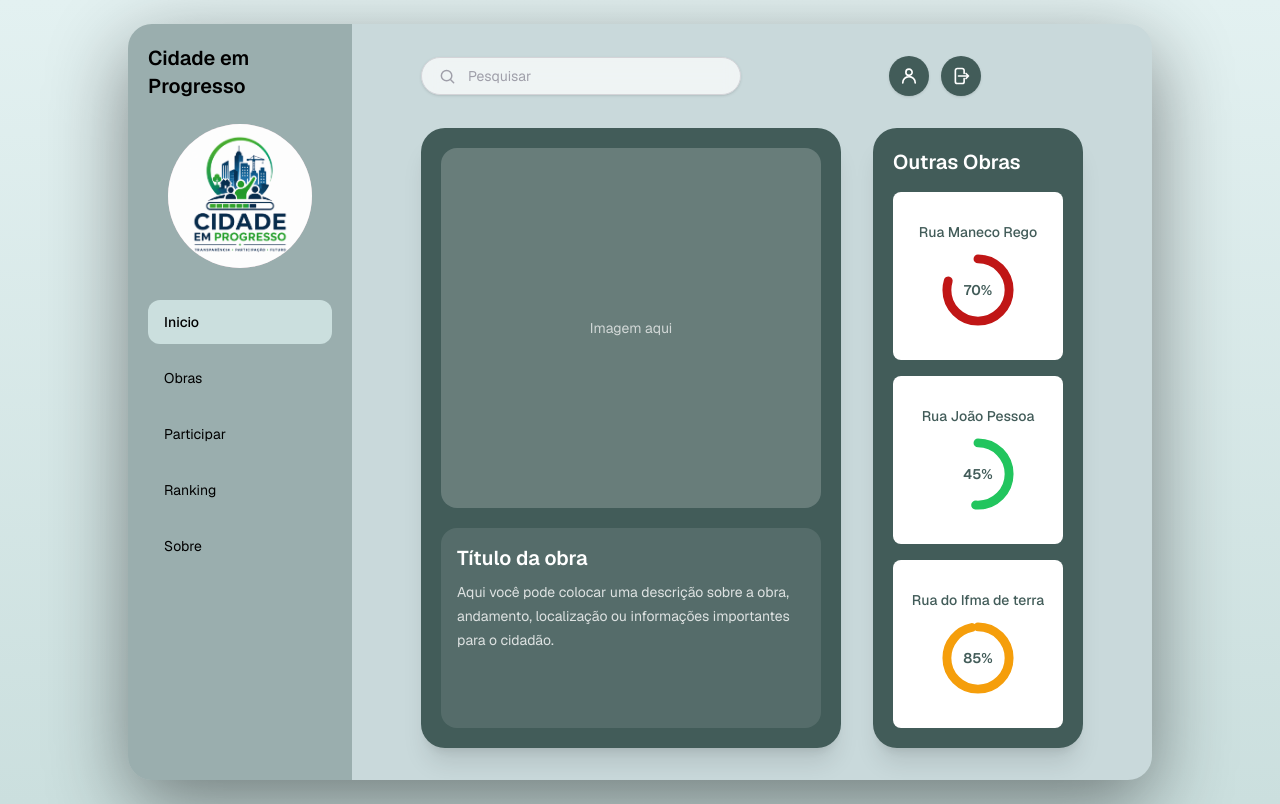
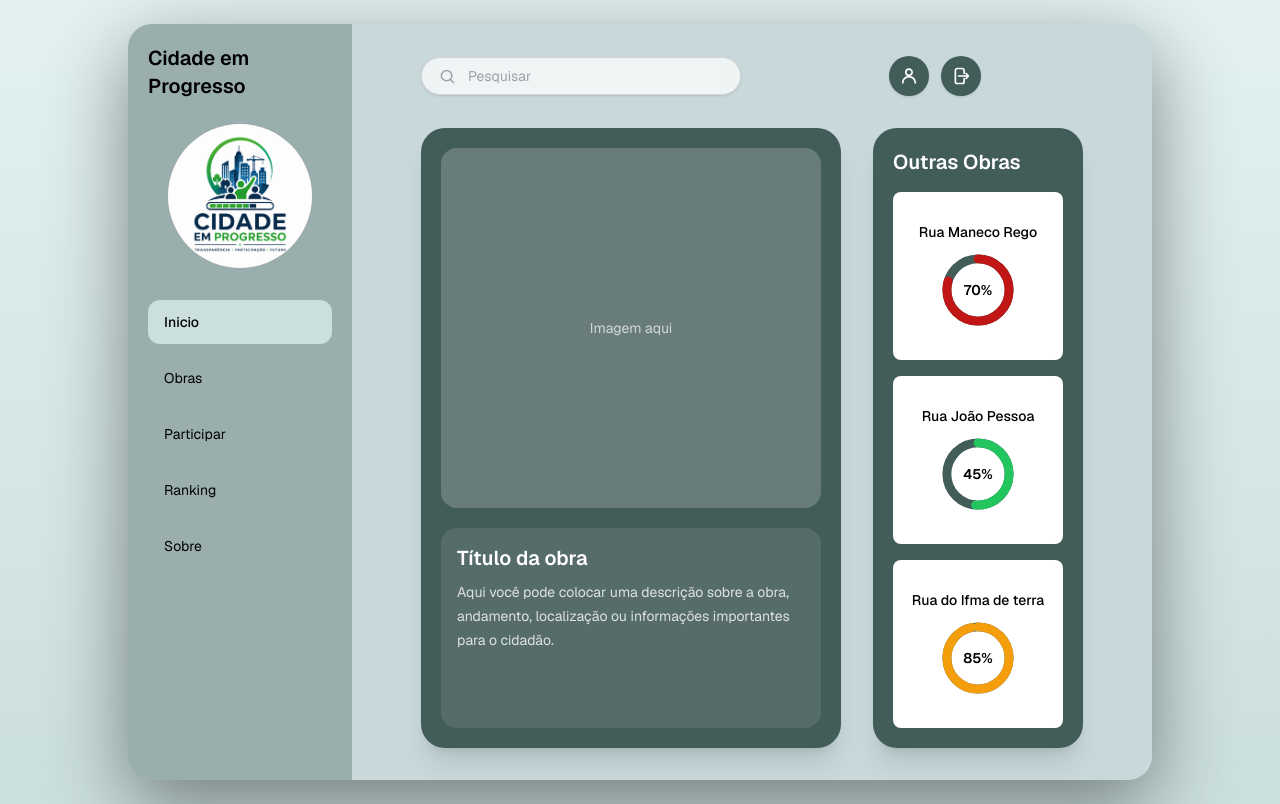
Before and after one commit to TornadoP/Cidade-Em-Progresso, a Next.js app: page / in a window 1280 px wide. Built offline with nearby package versions, Linux system fonts and the light colour scheme.

Commit message:
alterando a cor do texto

```diff
--- a/app/page.tsx
+++ b/app/page.tsx
@@ -170,7 +170,7 @@ export default function Home() {
                 <div className="flex gap-4 overflow-x-auto lg:flex-1 lg:flex-col lg:justify-between lg:overflow-visible">
                   {/* Gráfico 1 */}
                   <div className="flex h-[160px] min-w-[160px] flex-col items-center justify-center rounded-lg bg-white lg:h-auto lg:min-w-0 lg:flex-1">
-                    <p className="mb-2 text-sm font-medium text-[#425C59]">
+                    <p className="mb-2 text-sm font-medium text-black">
                       Rua Maneco Rego
                     </p>
 
@@ -181,7 +181,7 @@ export default function Home() {
                           cy="18"
                           r="14"
                           fill="none"
-                          stroke="#425C59/35"
+                          stroke="#425C59"
                           strokeWidth="4"
                         />
                         <circle
@@ -196,7 +196,7 @@ export default function Home() {
                         />
                       </svg>
 
-                      <span className="absolute text-sm font-semibold text-[#425C59]">
+                      <span className="absolute text-sm font-semibold text-black">
                         70%
                       </span>
                     </div>
@@ -204,7 +204,7 @@ export default function Home() {
 
                   {/* Gráfico 2 */}
                   <div className="flex h-[160px] min-w-[160px] flex-col items-center justify-center rounded-lg bg-white lg:h-auto lg:min-w-0 lg:flex-1">
-                    <p className="mb-2 text-sm font-medium text-[#425C59]">
+                    <p className="mb-2 text-sm font-medium text-black">
                       Rua João Pessoa
                     </p>
 
@@ -215,7 +215,7 @@ export default function Home() {
                           cy="18"
                           r="14"
                           fill="none"
-                          stroke="#425C59/35"
+                          stroke="#425C59"
                           strokeWidth="4"
                         />
                         <circle
@@ -230,7 +230,7 @@ export default function Home() {
                         />
                       </svg>
 
-                      <span className="absolute text-sm font-semibold text-[#425C59]">
+                      <span className="absolute text-sm font-semibold text-black">
                         45%
                       </span>
                     </div>
@@ -238,7 +238,7 @@ export default function Home() {
 
                   {/* Gráfico 3 */}
                   <div className="flex h-[160px] min-w-[160px] flex-col items-center justify-center rounded-lg bg-white lg:h-auto lg:min-w-0 lg:flex-1">
-                    <p className="mb-2 text-sm font-medium text-[#425C59]">
+                    <p className="mb-2 text-sm font-medium text-black">
                       Rua do Ifma de terra
                     </p>
 
@@ -249,7 +249,7 @@ export default function Home() {
                           cy="18"
                           r="14"
                           fill="none"
-                          stroke="#425C59/35"
+                          stroke="#425C59"
                           strokeWidth="4"
                         />
                         <circle
@@ -264,7 +264,7 @@ export default function Home() {
                         />
                       </svg>
 
-                      <span className="absolute text-sm font-semibold text-[#425C59]">
+                      <span className="absolute text-sm font-semibold text-black">
                         85%
                       </span>
                     </div>
```
